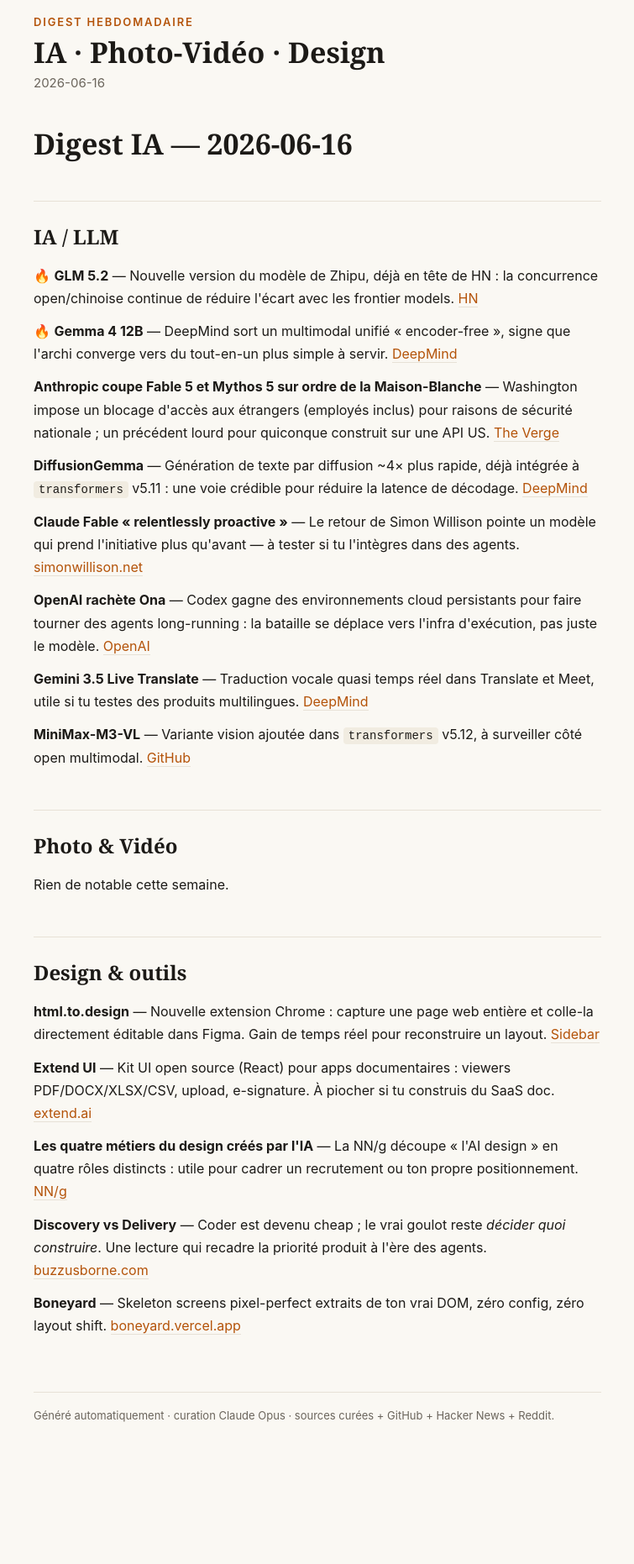
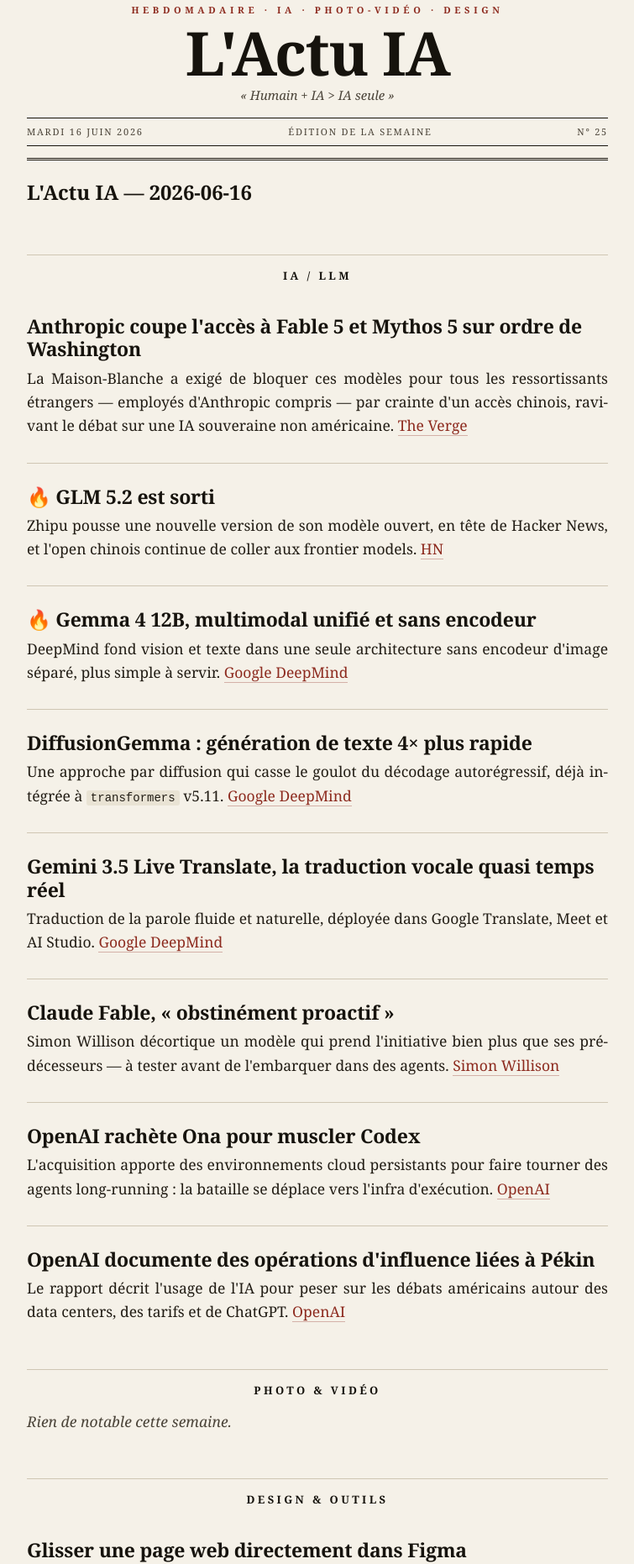
Before and after one commit to seblakolo/AgentActuIA, a website: page docs/2026-06-16.html in a window 1280 px wide. Shown: the part 33-1895 px from the top of the page at 84% size, without its empty margins (262-1017 px from the left). Before the commit the page ends 1825 px from the top, so only its background shows below. Drawn offline with Linux system fonts and the light colour scheme.

Commit message:
digest: 2026-06-16

```diff
--- a/docs/2026-06-16.html
+++ b/docs/2026-06-16.html
@@ -1,63 +1,74 @@
 <!DOCTYPE html>
-<html lang="fr">
-<head>
-<meta charset="utf-8">
-<meta name="viewport" content="width=device-width, initial-scale=1">
-<title>Digest IA — 2026-06-16</title>
+<html lang="fr"><head>
+<meta charset="utf-8"><meta name="viewport" content="width=device-width, initial-scale=1">
+<title>L'Actu IA — mardi 16 juin 2026</title>
 <style>
-  :root { color-scheme: light; }
-  * { box-sizing: border-box; }
-  body {
-    margin: 0; background: #faf8f3; color: #1c1a17;
-    font-family: ui-sans-serif, -apple-system, "Segoe UI", Helvetica, Arial, sans-serif;
-    line-height: 1.7; -webkit-font-smoothing: antialiased;
-  }
-  .wrap { max-width: 720px; margin: 0 auto; padding: 48px 22px 96px; }
-  .kicker { font-size: 13px; letter-spacing: .14em; text-transform: uppercase; color: #b45309; font-weight: 600; }
-  h1 { font-family: Georgia, "Iowan Old Style", "Times New Roman", serif; font-size: 34px; line-height: 1.15; margin: 6px 0 4px; }
-  .date { color: #6b655c; font-size: 15px; margin-bottom: 40px; }
-  h2 {
-    font-family: Georgia, "Iowan Old Style", serif; font-size: 24px; margin: 48px 0 8px;
-    padding-top: 22px; border-top: 1px solid #e7e1d6;
-  }
-  h3 { font-size: 18px; margin: 28px 0 4px; }
-  p { margin: 12px 0; }
-  a { color: #b45309; text-decoration: none; border-bottom: 1px solid #e7e1d6; }
-  a:hover { border-color: #b45309; }
-  ul { padding-left: 20px; }
-  li { margin: 10px 0; }
-  /* met en valeur les lignes "sorties majeures" 🔥 */
-  li:has(> :first-child) { }
-  hr { border: 0; border-top: 1px solid #e7e1d6; margin: 40px 0; }
-  code { background: #f1ece1; padding: 2px 6px; border-radius: 4px; font-size: 14px; }
-  .foot { margin-top: 64px; color: #6b655c; font-size: 13px; border-top: 1px solid #e7e1d6; padding-top: 16px; }
-</style>
-</head>
-<body>
-  <div class="wrap">
-    <div class="kicker">Digest hebdomadaire</div>
-    <h1>IA · Photo-Vidéo · Design</h1>
-    <div class="date">2026-06-16</div>
-    <h1>Digest IA — 2026-06-16</h1>
+  :root{--paper:#f5f1e8;--ink:#16130d;--soft:#4a4338;--rule:#cfc6b3;--accent:#8d2b1f;--serif:Georgia,"Iowan Old Style","Times New Roman",serif}
+  *{box-sizing:border-box} html{-webkit-text-size-adjust:100%}
+  body{margin:0;background:var(--paper);color:var(--ink);font-family:var(--serif);line-height:1.62}
+  .sheet{max-width:740px;margin:0 auto;padding:36px 24px 90px}
+  .mast{text-align:center;border-bottom:3px double var(--ink);padding-bottom:14px}
+  .mast .eyebrow{font-size:11px;letter-spacing:.42em;text-transform:uppercase;color:var(--accent);font-weight:700}
+  .mast h1{font-size:clamp(40px,11vw,72px);line-height:.92;margin:.12em 0 .08em;letter-spacing:-.02em;font-weight:700}
+  .mast .tagline{font-style:italic;color:var(--soft);font-size:15px}
+  .folio{display:flex;justify-content:space-between;align-items:center;gap:12px;margin-top:14px;padding:7px 0;border-top:1px solid var(--ink);border-bottom:1px solid var(--ink);font-size:11px;letter-spacing:.16em;text-transform:uppercase;color:var(--soft)}
+  .folio span:nth-child(2){text-align:center;flex:1}
+  h2{font-size:13px;letter-spacing:.26em;text-transform:uppercase;text-align:center;font-weight:700;color:var(--ink);margin:54px 0 8px}
+  h2::before{content:"";display:block;border-top:1px solid var(--rule);margin-bottom:14px}
+  h2 + *{margin-top:18px}
+  h3{font-size:23px;line-height:1.18;font-weight:700;margin:30px 0 6px;letter-spacing:-.01em}
+  h3 + p{margin-top:4px}
+  h3 ~ h3,h2 + h3{border-top:1px solid var(--rule);padding-top:26px}
+  h2 + h3{border-top:0;padding-top:6px}
+  p{font-size:17.5px;margin:12px 0;color:#221d15;text-align:justify;hyphens:auto;-webkit-hyphens:auto}
+  ul{padding-left:1.1em;margin:12px 0} li{margin:8px 0;font-size:17px}
+  strong{font-weight:700} em{font-style:italic;color:var(--soft)}
+  a{color:var(--accent);text-decoration:none;border-bottom:1px solid rgba(141,43,31,.32)} a:hover{border-bottom-color:var(--accent)}
+  blockquote{margin:14px 0;padding:2px 0 2px 16px;border-left:3px solid var(--accent);color:var(--soft);font-style:italic}
+  hr{border:0;border-top:1px solid var(--rule);margin:34px 0}
+  code{background:#e9e3d4;padding:1px 5px;border-radius:3px;font-size:14px}
+  .colophon{margin-top:64px;border-top:3px double var(--ink);padding-top:12px;font-size:12px;color:var(--soft);text-align:center;letter-spacing:.04em}
+  @media (max-width:560px){p,li{text-align:left;hyphens:none}.folio{flex-direction:column;gap:4px}}
+</style></head><body>
+  <main class="sheet">
+    <header class="mast">
+      <div class="eyebrow">Hebdomadaire · IA · Photo-Vidéo · Design</div>
+      <h1>L'Actu&nbsp;IA</h1>
+      <div class="tagline">« Humain + IA &gt; IA seule »</div>
+      <div class="folio"><span>mardi 16 juin 2026</span><span>Édition de la semaine</span><span>N°&nbsp;25</span></div>
+    </header>
+    <article><h1>L&#39;Actu IA — 2026-06-16</h1>
 <h2>IA / LLM</h2>
-<p>🔥 <strong>GLM 5.2</strong> — Nouvelle version du modèle de Zhipu, déjà en tête de HN : la concurrence open/chinoise continue de réduire l&#39;écart avec les frontier models. <a href="https://twitter.com/jietang/status/2065784751345287314">HN</a></p>
-<p>🔥 <strong>Gemma 4 12B</strong> — DeepMind sort un multimodal unifié « encoder-free », signe que l&#39;archi converge vers du tout-en-un plus simple à servir. <a href="https://deepmind.google/blog/introducing-gemma-4-12b-a-unified-encoder-free-multimodal-model/">DeepMind</a></p>
-<p><strong>Anthropic coupe Fable 5 et Mythos 5 sur ordre de la Maison-Blanche</strong> — Washington impose un blocage d&#39;accès aux étrangers (employés inclus) pour raisons de sécurité nationale ; un précédent lourd pour quiconque construit sur une API US. <a href="https://www.theverge.com/ai-artificial-intelligence/949553/anthropic-fable-5-mythos-5-government-national-security">The Verge</a></p>
-<p><strong>DiffusionGemma</strong> — Génération de texte par diffusion ~4× plus rapide, déjà intégrée à <code>transformers</code> v5.11 : une voie crédible pour réduire la latence de décodage. <a href="https://deepmind.google/blog/diffusiongemma-4x-faster-text-generation/">DeepMind</a></p>
-<p><strong>Claude Fable « relentlessly proactive »</strong> — Le retour de Simon Willison pointe un modèle qui prend l&#39;initiative plus qu&#39;avant — à tester si tu l&#39;intègres dans des agents. <a href="https://simonwillison.net/2026/Jun/11/fable-is-relentlessly-proactive/">simonwillison.net</a></p>
-<p><strong>OpenAI rachète Ona</strong> — Codex gagne des environnements cloud persistants pour faire tourner des agents long-running : la bataille se déplace vers l&#39;infra d&#39;exécution, pas juste le modèle. <a href="https://openai.com/index/openai-to-acquire-ona">OpenAI</a></p>
-<p><strong>Gemini 3.5 Live Translate</strong> — Traduction vocale quasi temps réel dans Translate et Meet, utile si tu testes des produits multilingues. <a href="https://deepmind.google/blog/fluid-natural-voice-translation-with-gemini-35-live-translate/">DeepMind</a></p>
-<p><strong>MiniMax-M3-VL</strong> — Variante vision ajoutée dans <code>transformers</code> v5.12, à surveiller côté open multimodal. <a href="https://github.com/huggingface/transformers/releases/tag/v5.12.0">GitHub</a></p>
+<h3>Anthropic coupe l&#39;accès à Fable 5 et Mythos 5 sur ordre de Washington</h3>
+<p>La Maison-Blanche a exigé de bloquer ces modèles pour tous les ressortissants étrangers — employés d&#39;Anthropic compris — par crainte d&#39;un accès chinois, ravivant le débat sur une IA souveraine non américaine. <a href="https://www.theverge.com/ai-artificial-intelligence/949553/anthropic-fable-5-mythos-5-government-national-security">The Verge</a></p>
+<h3>🔥 GLM 5.2 est sorti</h3>
+<p>Zhipu pousse une nouvelle version de son modèle ouvert, en tête de Hacker News, et l&#39;open chinois continue de coller aux frontier models. <a href="https://twitter.com/jietang/status/2065784751345287314">HN</a></p>
+<h3>🔥 Gemma 4 12B, multimodal unifié et sans encodeur</h3>
+<p>DeepMind fond vision et texte dans une seule architecture sans encodeur d&#39;image séparé, plus simple à servir. <a href="https://deepmind.google/blog/introducing-gemma-4-12b-a-unified-encoder-free-multimodal-model/">Google DeepMind</a></p>
+<h3>DiffusionGemma : génération de texte 4× plus rapide</h3>
+<p>Une approche par diffusion qui casse le goulot du décodage autorégressif, déjà intégrée à <code>transformers</code> v5.11. <a href="https://deepmind.google/blog/diffusiongemma-4x-faster-text-generation/">Google DeepMind</a></p>
+<h3>Gemini 3.5 Live Translate, la traduction vocale quasi temps réel</h3>
+<p>Traduction de la parole fluide et naturelle, déployée dans Google Translate, Meet et AI Studio. <a href="https://deepmind.google/blog/fluid-natural-voice-translation-with-gemini-35-live-translate/">Google DeepMind</a></p>
+<h3>Claude Fable, « obstinément proactif »</h3>
+<p>Simon Willison décortique un modèle qui prend l&#39;initiative bien plus que ses prédécesseurs — à tester avant de l&#39;embarquer dans des agents. <a href="https://simonwillison.net/2026/Jun/11/fable-is-relentlessly-proactive/">Simon Willison</a></p>
+<h3>OpenAI rachète Ona pour muscler Codex</h3>
+<p>L&#39;acquisition apporte des environnements cloud persistants pour faire tourner des agents long-running : la bataille se déplace vers l&#39;infra d&#39;exécution. <a href="https://openai.com/index/openai-to-acquire-ona">OpenAI</a></p>
+<h3>OpenAI documente des opérations d&#39;influence liées à Pékin</h3>
+<p>Le rapport décrit l&#39;usage de l&#39;IA pour peser sur les débats américains autour des data centers, des tarifs et de ChatGPT. <a href="https://openai.com/index/prc-linked-influence-operations-ai-debates">OpenAI</a></p>
 <h2>Photo &amp; Vidéo</h2>
-<p>Rien de notable cette semaine.</p>
+<p><em>Rien de notable cette semaine.</em></p>
 <h2>Design &amp; outils</h2>
-<p><strong>html.to.design</strong> — Nouvelle extension Chrome : capture une page web entière et colle-la directement éditable dans Figma. Gain de temps réel pour reconstruire un layout. <a href="https://bit.ly/side-div6">Sidebar</a></p>
-<p><strong>Extend UI</strong> — Kit UI open source (React) pour apps documentaires : viewers PDF/DOCX/XLSX/CSV, upload, e-signature. À piocher si tu construis du SaaS doc. <a href="https://www.extend.ai/ui">extend.ai</a></p>
-<p><strong>Les quatre métiers du design créés par l&#39;IA</strong> — La NN/g découpe « l&#39;AI design » en quatre rôles distincts : utile pour cadrer un recrutement ou ton propre positionnement. <a href="https://www.nngroup.com/articles/design-jobs-ai-created/">NN/g</a></p>
-<p><strong>Discovery vs Delivery</strong> — Coder est devenu cheap ; le vrai goulot reste <em>décider quoi construire</em>. Une lecture qui recadre la priorité produit à l&#39;ère des agents. <a href="https://buzzusborne.com/writing/discovery-delivery/">buzzusborne.com</a></p>
-<p><strong>Boneyard</strong> — Skeleton screens pixel-perfect extraits de ton vrai DOM, zéro config, zéro layout shift. <a href="https://boneyard.vercel.app/overview">boneyard.vercel.app</a></p>
-
-    <div class="foot">Généré automatiquement · curation Claude Opus · sources curées + GitHub + Hacker News + Reddit.</div>
-  </div>
-</body>
-</html>
+<h3>Glisser une page web directement dans Figma</h3>
+<p>La nouvelle extension Chrome d&#39;html.to.design capture une page entière à coller en Ctrl+V dans Figma, prête à éditer. <a href="https://bit.ly/side-div6">Sidebar</a></p>
+<h3>Les quatre métiers du design créés par l&#39;IA</h3>
+<p>Le « design IA » n&#39;est pas un seul rôle : la Nielsen Norman Group le découpe en quatre types de travail distincts, utile pour cadrer un recrutement. <a href="https://www.nngroup.com/articles/design-jobs-ai-created/">Sidebar</a></p>
+<h3>Du verre pour le web, après le « Liquid Glass » de la WWDC</h3>
+<p>Retour technique sur la fabrication d&#39;un effet verre cross-browser, dans le sillage du nouveau langage visuel d&#39;Apple. <a href="https://aave.com/design/building-glass-for-the-web">Sidebar</a></p>
+<h3>Extend UI, un kit open source pour les apps documentaires</h3>
+<p>Composants React pour visionner PDF, DOCX, XLSX et CSV, gérer l&#39;upload et la signature électronique. <a href="https://www.extend.ai/ui">Sidebar</a></p>
+<h3>Une spécification ouverte pour « un bon site web »</h3>
+<p>Un référentiel agnostique des fonctionnalités techniques attendues d&#39;un site, construit en open source sous licence MIT. <a href="https://specification.website/">Sidebar</a></p>
+</article>
+    <div class="colophon">Curation automatique · sources : flux officiels, Google News, GitHub, Hacker News, Reddit.</div>
+  </main>
+</body></html>
```
Also changed, not shown: digests/2026-06-16.md (+28 -15 lines), docs/index.html (+69 -58 lines).
